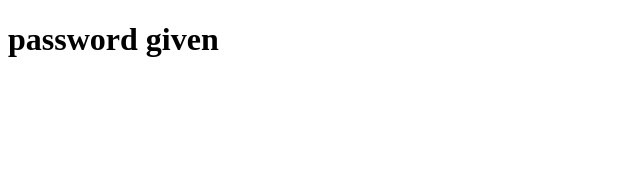
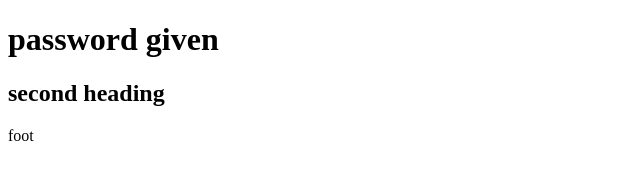
Before and after one commit to Farzana-firosh/athelete-diary, a plain HTML site: page forgot.password.html in a window 1280 px wide. Shown: the whole page, without its empty margins (0-640 px from the left). Drawn offline with Linux system fonts and the light colour scheme.

Commit message:
Update forgot.password.html

```diff
--- a/forgot.password.html
+++ b/forgot.password.html
@@ -7,5 +7,9 @@
 </head>
 <body>
     <h1>password given</h1>
+    <h2>second heading</h2>
 </body>
+    <footer>
+        foot
+    </footer>
 </html>
```
